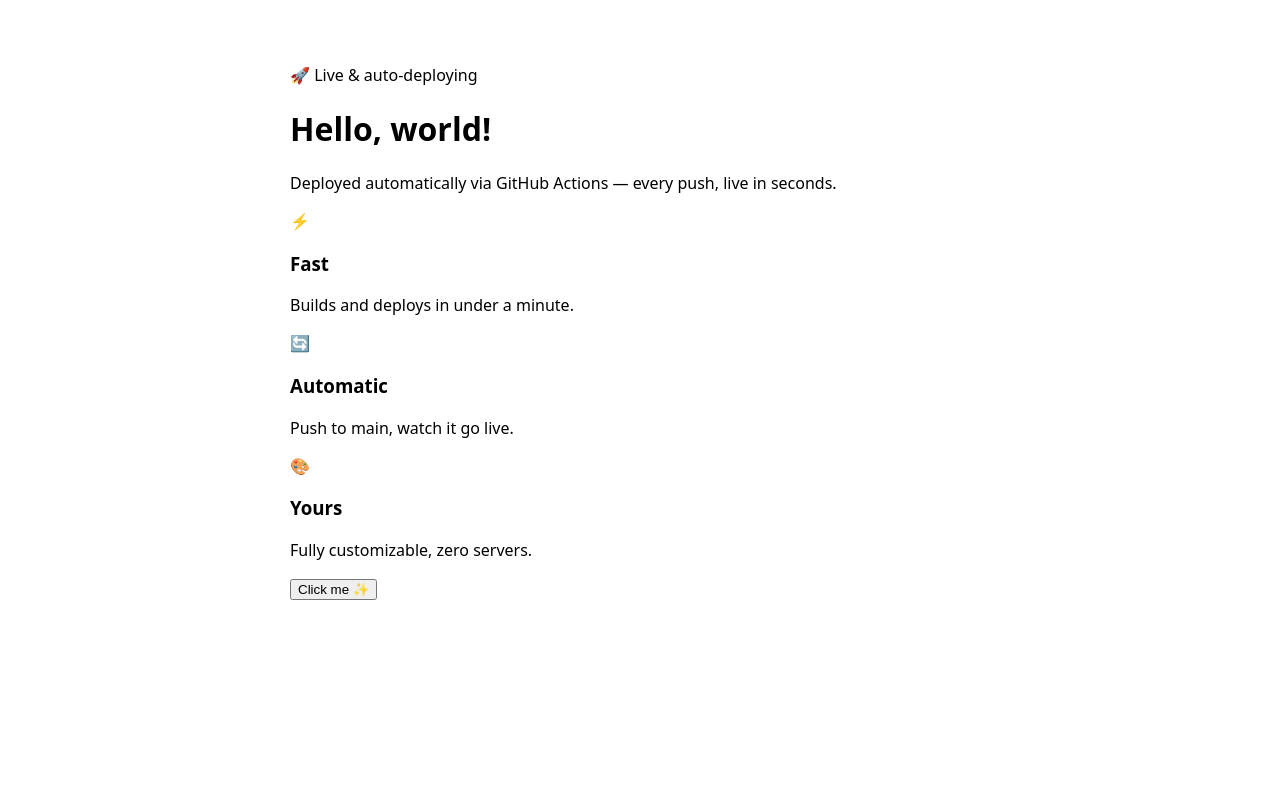
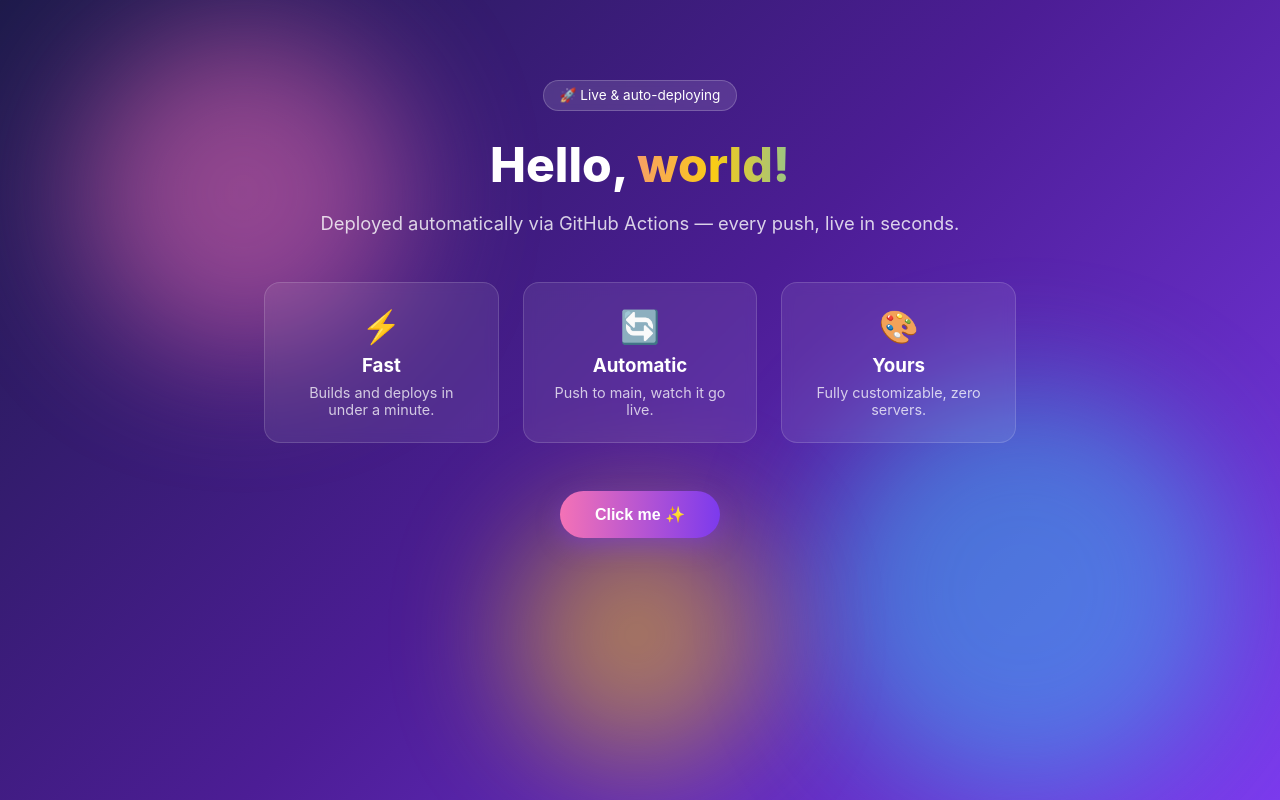
Before and after one commit to saifdbz77/my-static-site, a plain HTML site: page index.html in a window 1280 px wide. Drawn offline with Linux system fonts and the light colour scheme.

Commit message:
Update style.css

```diff
--- a/style.css
+++ b/style.css
@@ -1,6 +1,162 @@
+* {
+  box-sizing: border-box;
+}
+
 body {
-  font-family: system-ui, sans-serif;
-  max-width: 700px;
-  margin: 4rem auto;
-  padding: 0 1rem;
+  margin: 0;
+  min-height: 100vh;
+  font-family: -apple-system, "Segoe UI", Roboto, sans-serif;
+  background: linear-gradient(135deg, #1e1b4b, #4c1d95, #7c3aed);
+  overflow-x: hidden;
+  position: relative;
+  color: #fff;
 }
+
+/* Floating background blobs */
+.blob {
+  position: fixed;
+  border-radius: 50%;
+  filter: blur(60px);
+  opacity: 0.5;
+  z-index: 0;
+  animation: float 12s ease-in-out infinite;
+}
+
+.blob1 {
+  width: 300px; height: 300px;
+  background: #f472b6;
+  top: 10%; left: 5%;
+  animation-delay: 0s;
+}
+
+.blob2 {
+  width: 400px; height: 400px;
+  background: #38bdf8;
+  top: 50%; right: 5%;
+  animation-delay: 3s;
+}
+
+.blob3 {
+  width: 250px; height: 250px;
+  background: #facc15;
+  bottom: 5%; left: 40%;
+  animation-delay: 6s;
+}
+
+@keyframes float {
+  0%, 100% { transform: translate(0, 0) scale(1); }
+  50% { transform: translate(30px, -40px) scale(1.1); }
+}
+
+/* Main content */
+.hero {
+  position: relative;
+  z-index: 1;
+  max-width: 800px;
+  margin: 0 auto;
+  padding: 5rem 1.5rem;
+  text-align: center;
+  animation: fadeInUp 0.8s ease-out;
+}
+
+@keyframes fadeInUp {
+  from { opacity: 0; transform: translateY(20px); }
+  to { opacity: 1; transform: translateY(0); }
+}
+
+.badge {
+  display: inline-block;
+  background: rgba(255, 255, 255, 0.12);
+  border: 1px solid rgba(255, 255, 255, 0.2);
+  padding: 0.4rem 1rem;
+  border-radius: 999px;
+  font-size: 0.85rem;
+  margin-bottom: 1.5rem;
+  backdrop-filter: blur(4px);
+}
+
+h1 {
+  font-size: 3rem;
+  margin: 0 0 1rem;
+  font-weight: 800;
+}
+
+.gradient-text {
+  background: linear-gradient(90deg, #f472b6, #facc15, #38bdf8);
+  background-size: 200% auto;
+  -webkit-background-clip: text;
+  background-clip: text;
+  color: transparent;
+  animation: shine 4s linear infinite;
+}
+
+@keyframes shine {
+  to { background-position: 200% center; }
+}
+
+.subtitle {
+  font-size: 1.15rem;
+  color: rgba(255, 255, 255, 0.8);
+  margin-bottom: 3rem;
+}
+
+.cards {
+  display: grid;
+  grid-template-columns: repeat(auto-fit, minmax(180px, 1fr));
+  gap: 1.5rem;
+  margin-bottom: 3rem;
+}
+
+.card {
+  background: rgba(255, 255, 255, 0.08);
+  border: 1px solid rgba(255, 255, 255, 0.15);
+  border-radius: 16px;
+  padding: 1.5rem;
+  backdrop-filter: blur(6px);
+  transition: transform 0.25s ease, background 0.25s ease;
+}
+
+.card:hover {
+  transform: translateY(-8px);
+  background: rgba(255, 255, 255, 0.15);
+}
+
+.card .icon {
+  font-size: 2rem;
+  margin-bottom: 0.5rem;
+}
+
+.card h3 {
+  margin: 0 0 0.4rem;
+}
+
+.card p {
+  margin: 0;
+  font-size: 0.9rem;
+  color: rgba(255, 255, 255, 0.75);
+}
+
+.cta {
+  background: linear-gradient(90deg, #f472b6, #7c3aed);
+  color: white;
+  border: none;
+  padding: 0.9rem 2.2rem;
+  font-size: 1rem;
+  font-weight: 600;
+  border-radius: 999px;
+  cursor: pointer;
+  transition: transform 0.2s ease, box-shadow 0.2s ease;
+  box-shadow: 0 8px 24px rgba(124, 58, 237, 0.4);
+}
+
+.cta:hover {
+  transform: scale(1.06);
+  box-shadow: 0 12px 32px rgba(124, 58, 237, 0.6);
+}
+
+.click-msg {
+  margin-top: 1rem;
+  font-size: 0.95rem;
+  color: #facc15;
+  min-height: 1.5rem;
+}
```
